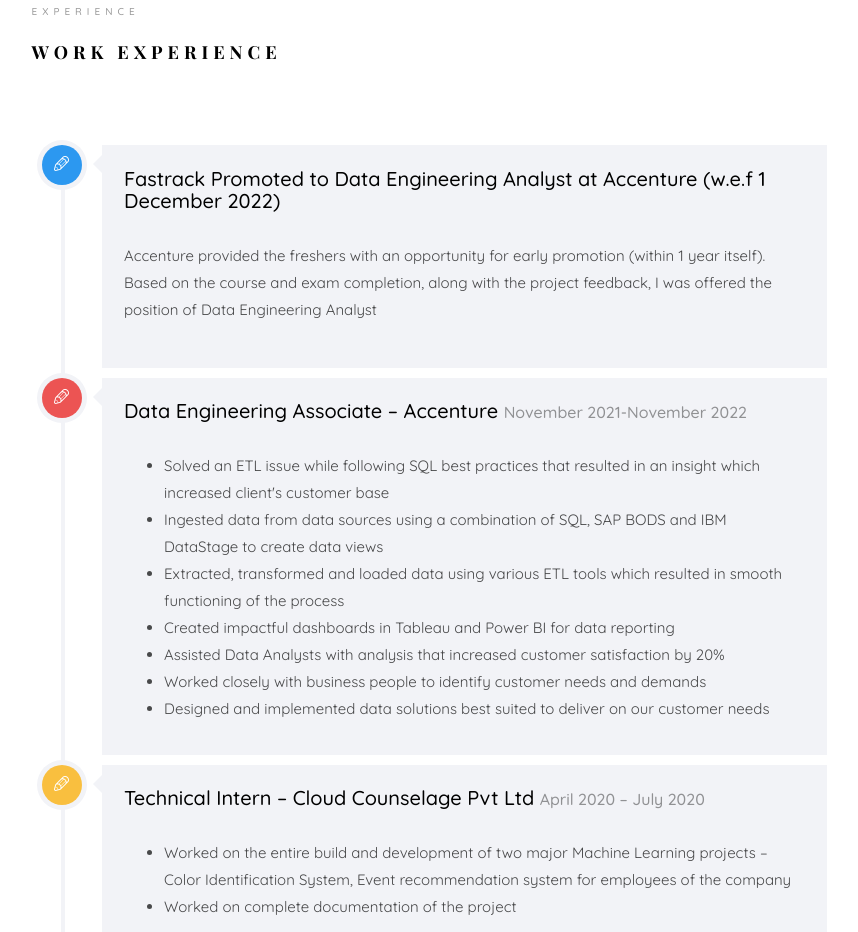
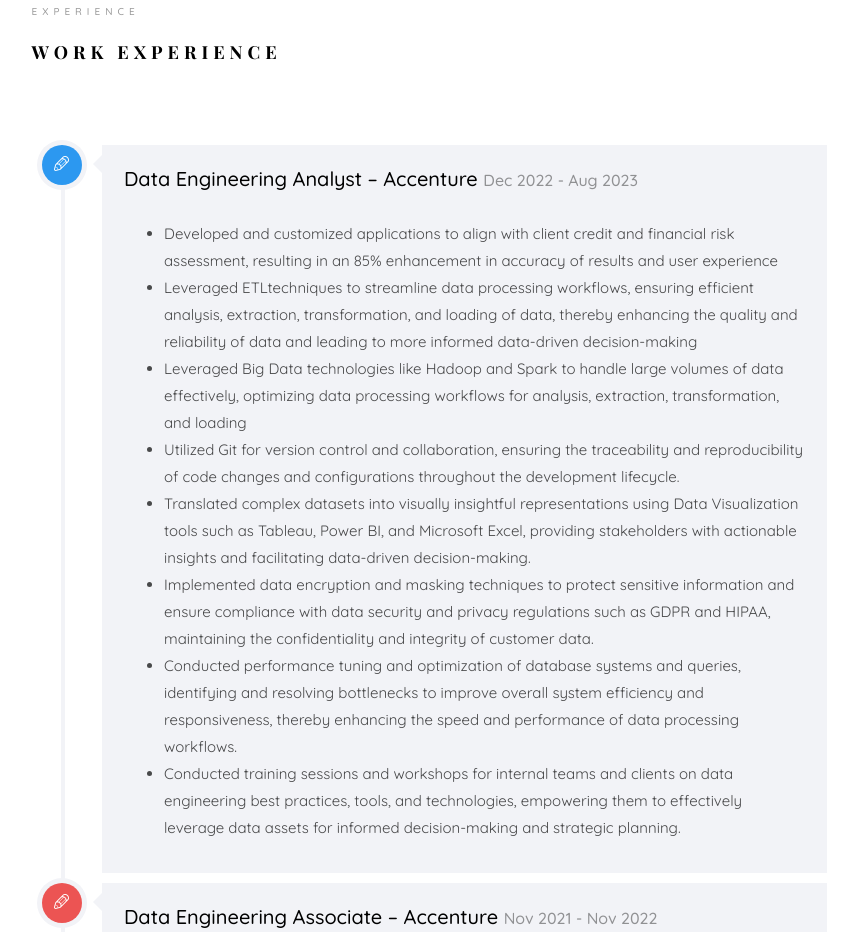
Before and after one commit to sharvari2406/sharvari2406.github.io, a plain HTML site: page index.html in a window 1280 px wide. Shown: the part 2676-3608 px from the top of the page, without its empty margins (361-1219 px from the left). Drawn offline with nearby package versions, Linux system fonts and the light colour scheme; files whose address does not match are found by name; a web font is replaced by a local one.

Commit message:
updated experience

```diff
--- a/index.html
+++ b/index.html
@@ -319,9 +319,18 @@
 					               </div>
 
 					               <div class="timeline-label">
-					                  <h2><a href="#">Fastrack Promoted to Data Engineering Analyst at Accenture (w.e.f 1 December 2022)</a></h2>
-					                  <p>Accenture provided the freshers with an opportunity for early promotion (within 1 year itself). Based on the course and exam completion, along with the project feedback, I was offered the position of Data Engineering Analyst</p>
-					               </div>
+					                  <h2><a href="#">Data Engineering Analyst – Accenture</a> <span>Dec 2022 - Aug 2023 </span></h2>
+					               	  <ul>
+								  <li>Developed and customized applications to align with client credit and financial risk assessment, resulting in an 85% enhancement in accuracy of results and user experience </li>
+								  <li>Leveraged ETLtechniques to streamline data processing workflows, ensuring efficient analysis, extraction, transformation, and loading of data, thereby enhancing the quality and reliability of data and leading to more informed data-driven decision-making </li>
+								  <li>Leveraged Big Data technologies like Hadoop and Spark to handle large volumes of data effectively, optimizing data processing workflows for analysis, extraction, transformation, and loading </li>
+								  <li>Utilized Git for version control and collaboration, ensuring the traceability and reproducibility of code changes and configurations throughout the development lifecycle. </li>
+								  <li>Translated complex datasets into visually insightful representations using Data Visualization tools such as Tableau, Power BI, and Microsoft Excel, providing stakeholders with actionable insights and facilitating data-driven decision-making.</li>
+								  <li>Implemented data encryption and masking techniques to protect sensitive information and ensure compliance with data security and privacy regulations such as GDPR and HIPAA, maintaining the confidentiality and integrity of customer data. </li>
+								  <li>Conducted performance tuning and optimization of database systems and queries, identifying and resolving bottlenecks to improve overall system efficiency and responsiveness, thereby enhancing the speed and performance of data processing workflows. </li>
+								  <li>Conducted training sessions and workshops for internal teams and clients on data engineering best practices, tools, and technologies, empowering them to effectively leverage data assets for informed decision-making and strategic planning.</li>
+							  </ul>
+						       </div>
 					            </div>
 					         </article>
 
@@ -332,15 +341,15 @@
 					                  <i class="icon-pen2"></i>
 					               </div>
 					               <div class="timeline-label">
-					               	<h2><a href="#">Data Engineering Associate – Accenture</a> <span>November 2021-November 2022 </span></h2>
+					               	<h2><a href="#">Data Engineering Associate – Accenture</a> <span>Nov 2021 - Nov 2022 </span></h2>
 					                  <ul>
-                                       <li>Solved an ETL issue while following SQL best practices that resulted in an insight which increased client's customer base </li>
-                                       <li>Ingested data from data sources using a combination of SQL, SAP BODS and IBM DataStage to create data views  </li>
-                                       <li>Extracted, transformed and loaded data using various ETL tools which resulted in smooth functioning of the process  </li>
-                                       <li>Created impactful dashboards in Tableau and Power BI for data reporting</li>
-                                          <li>Assisted Data Analysts with analysis that increased customer satisfaction by 20%</li>
-                                          <li>Worked closely with business people to identify customer needs and demands </li>
-                                          <li>Designed and implemented data solutions best suited to deliver on our customer needs </li>
+                                      <li>Spearheaded the development of robust and scalable data pipelinesthrough proficient implementation of ETLtools like IBM Infosphere DataStage, ensuring smooth and uninterrupted data flow across the organization, ultimately improving data consumption and utilization capabilities </li>
+								  <li>Led the migration of data from legacy data warehouses to cloud-based architecture, leveraging AWS services such as Redshift, S3, and RDS, as well as IBM Cloud solutions, employing optimization strategies that yielded substantial improvements in operational efficiency </li>
+								  <li>Implemented data engineering principles to design reusable workflows encompassing data ingestion, quality assurance, and transformation stages, leading to a 30% decrease in processing time while concurrently enhancing overall data accuracy by 20% </li>
+								  <li>Designed and implemented data lineage and metadata management solutions to track the flow of data across systems and provide visibility into data provenance and lineage for audit and compliance purpose </li>
+								  <li>Automated data pipeline orchestration and scheduling using tools such as Apache Airflow, reducing manual intervention and improving the reliability of data preprocessing workflows </li>
+								  <li>Integrated Microsoft Azure services such as Azure Data Factory and Azure SQL Database to orchestrate data workflows and automate data pipeline tasks, improving operational efficiency and reducing processing time. </li>
+								  <li>Collaborated with cross-functional teams to deploy machine learning models into production environments, utilizing AWS Lambda and Azure Functions for serverless model deployment and execution.</li>
 
                                        </ul>
 					               </div>
```
